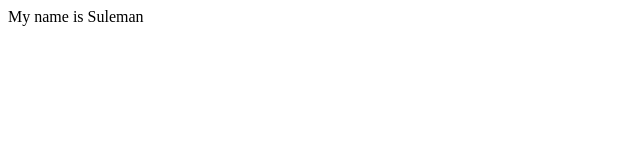
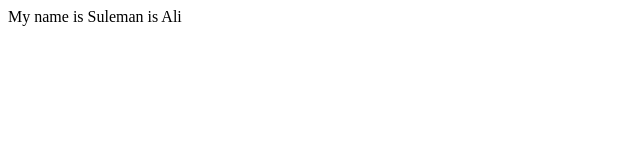
Before and after one commit to 17221598/Bootcamp2020, a plain HTML site: page index.html in a window 1280 px wide. Shown: the full height of the page, 0-640 px from the left. Drawn offline with Linux system fonts and the light colour scheme.

Commit message:
Update index.html

```diff
--- a/index.html
+++ b/index.html
@@ -6,6 +6,6 @@
     <title>Document</title>
 </head>
 <body>
-    My name is Suleman
+    My name is Suleman is Ali
 </body>
 </html>
```
